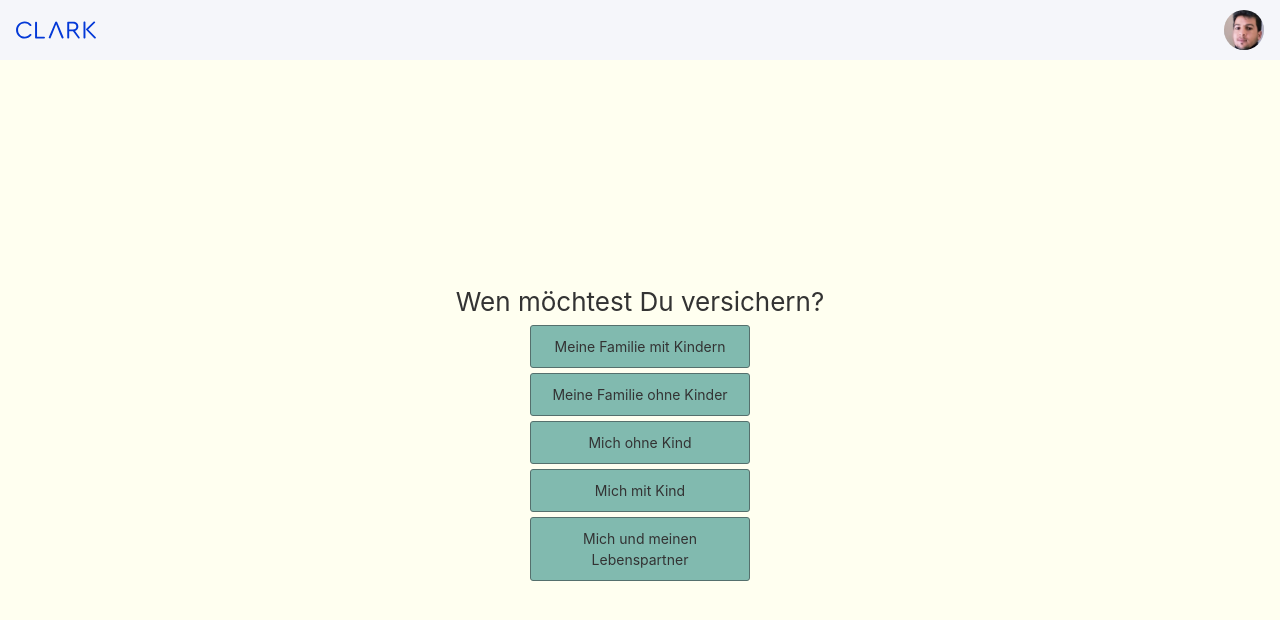
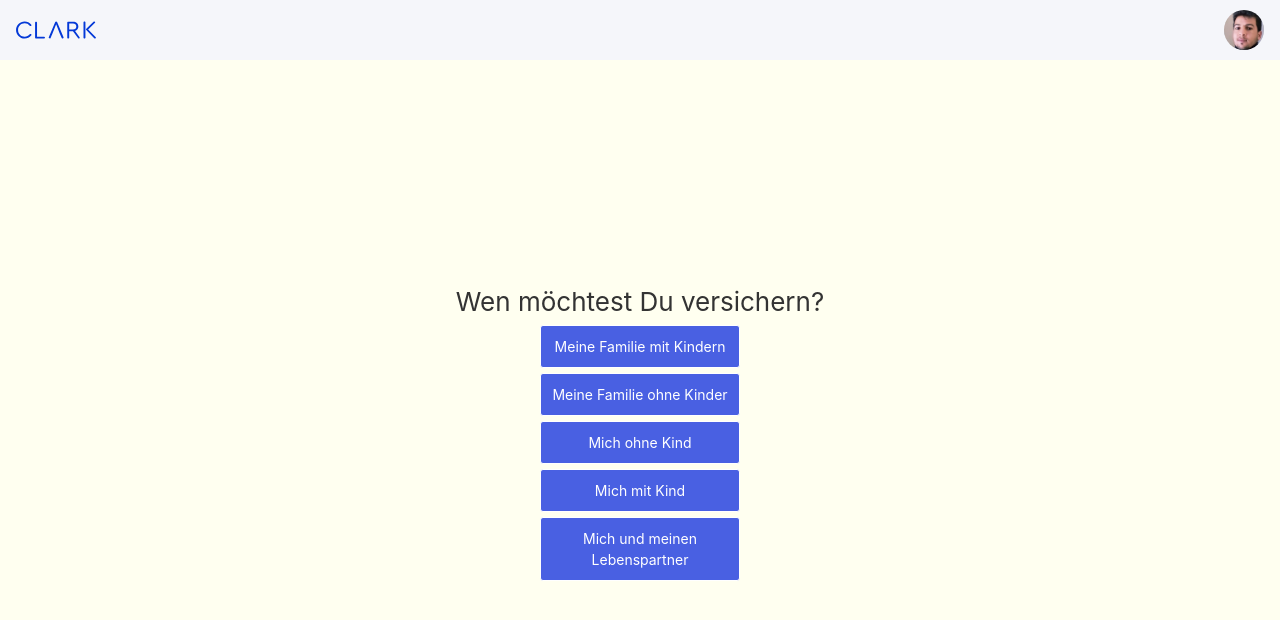
Before and after one commit to bougwal/clark-insurance-smart-q, an Angular app: page / in a window 1280 px wide. Shown: the top 620 px of the page. Built offline with nearby package versions, Linux system fonts and the light colour scheme.

Commit message:
UI optimization

```diff
--- a/src/app/components/next-button/next-button.component.css
+++ b/src/app/components/next-button/next-button.component.css
@@ -0,0 +1,10 @@
+.btn{
+    width: 90px;
+    margin-right: 50px;
+    height: fit-content;
+}
+.btn-primary {
+    color: #fff;
+    background-color: blue;
+    border-color: #0d6efd;
+}
--- a/src/app/components/one-option/one-option.component.css
+++ b/src/app/components/one-option/one-option.component.css
@@ -8,10 +8,12 @@ input[type="radio"]:checked + .answer_block {
     font-weight: 700;
 }
 .answer_block {
-    border: 1px solid #55706d;
-    background-color: rgba(49, 143, 134, 0.611);
+    border: 1px solid;
+    background-color: #4960e2;
     border-radius: 3px;
-    width: 220px;
+    color: white;
+    font-weight: normal;
+    width: 200px;
     padding: 10px;
     display: flex;
     flex-direction: column;
@@ -22,5 +24,5 @@ input[type="radio"]:checked + .answer_block {
 .answer_block:hover {
     padding-left: 30px;
     padding-right: 35px;
-    background-color: rgba(82, 182, 172, 0.3);
+    background-color: darkblue;
 }
--- a/src/app/components/text/text.component.css
+++ b/src/app/components/text/text.component.css
@@ -5,16 +5,7 @@
     min-width: 0;
     width: 480px;
 }
-input{
-    width: 400px;
-    height: 40px;
-    border-color: unset;
-    /* border: 0px; */
-    border-top: 0px;
-    border-right: 0px;
-    border-left: 0px;
-    border-bottom: 2px solid rgb(37, 27, 226);
-}
+
 input:focus{
     outline: none;
 }
--- a/src/app/components/text/text.component.html
+++ b/src/app/components/text/text.component.html
@@ -1,4 +1,6 @@
 <mat-form-field appearance="fill">
-    <input  matInput (keypress)="onPressEnter($event)" autocomplete="off">
+    <input  matInput (keypress)="onPressEnter($event)" autocomplete="off" #input>
+    <mat-hint [hidden]="input.value.length >= 3">Please enter an answer with more than 3 charachters</mat-hint>
+
 </mat-form-field>
-<app-next-button  (nextButton)="moveDownToNextQuestion()"></app-next-button>
+<app-next-button [hidden]="input.value.length < 3" (nextButton)="moveDownToNextQuestion()"></app-next-button>
```
